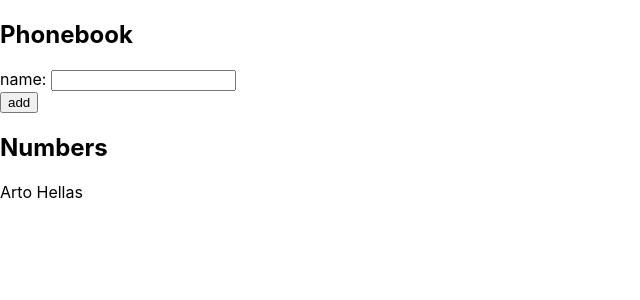
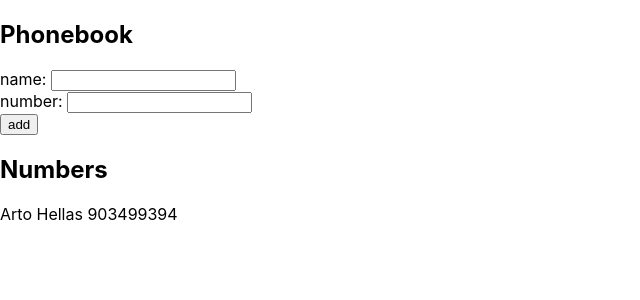
Before and after one commit to rtagl/fullstack-open, a React (Create React App) app in the folder projects/Part_2/phonebook/: page / in a window 1280 px wide. Shown: the top 300 px of the page, without its empty margins (0-640 px from the left). Built offline with nearby package versions, Linux system fonts and the light colour scheme; the HTML template or start-up script is replaced by a standard one.

Commit message:
Exercise_2.8

```diff
--- a/projects/Part_2/phonebook/src/App.js
+++ b/projects/Part_2/phonebook/src/App.js
@@ -2,12 +2,17 @@ import React, { useState } from 'react'
 
 const App = () => {
   const [ persons, setPersons ] = useState([
-    { name: 'Arto Hellas' }
+    { name: 'Arto Hellas', number: '903499394' }
   ])
   const [ newName, setNewName ] = useState('')
+  const [ newNumber, setNewNumber] = useState('')
 
   const handleNewName = (e) => {
     setNewName(e.target.value)
+  }
+
+  const handleNewNumber = (e) => {
+    setNewNumber(e.target.value)
   }
 
   const handleNewPersonSubmit = (e) => {
@@ -18,10 +23,12 @@ const App = () => {
       setNewName('')
     } else {
       const person = {
-        name: newName
+        name: newName,
+        number: newNumber
       }
       setPersons(persons.concat(person))
       setNewName('')
+      setNewNumber('')
     }
   }
 
@@ -33,12 +40,15 @@ const App = () => {
           name: <input value={newName} onChange={handleNewName}/>
         </div>
         <div>
+          number: <input value={newNumber} onChange={handleNewNumber}/>
+        </div>
+        <div>
           <button type="submit">add</button>
         </div>
       </form>
       <h2>Numbers</h2>
       <div>
-        {persons.map((person, i) => <div key={i}>{person.name}</div>)}
+        {persons.map((person, i) => <div key={i}>{person.name} {person.number}</div>)}
       </div>
     </div>
   )
```
